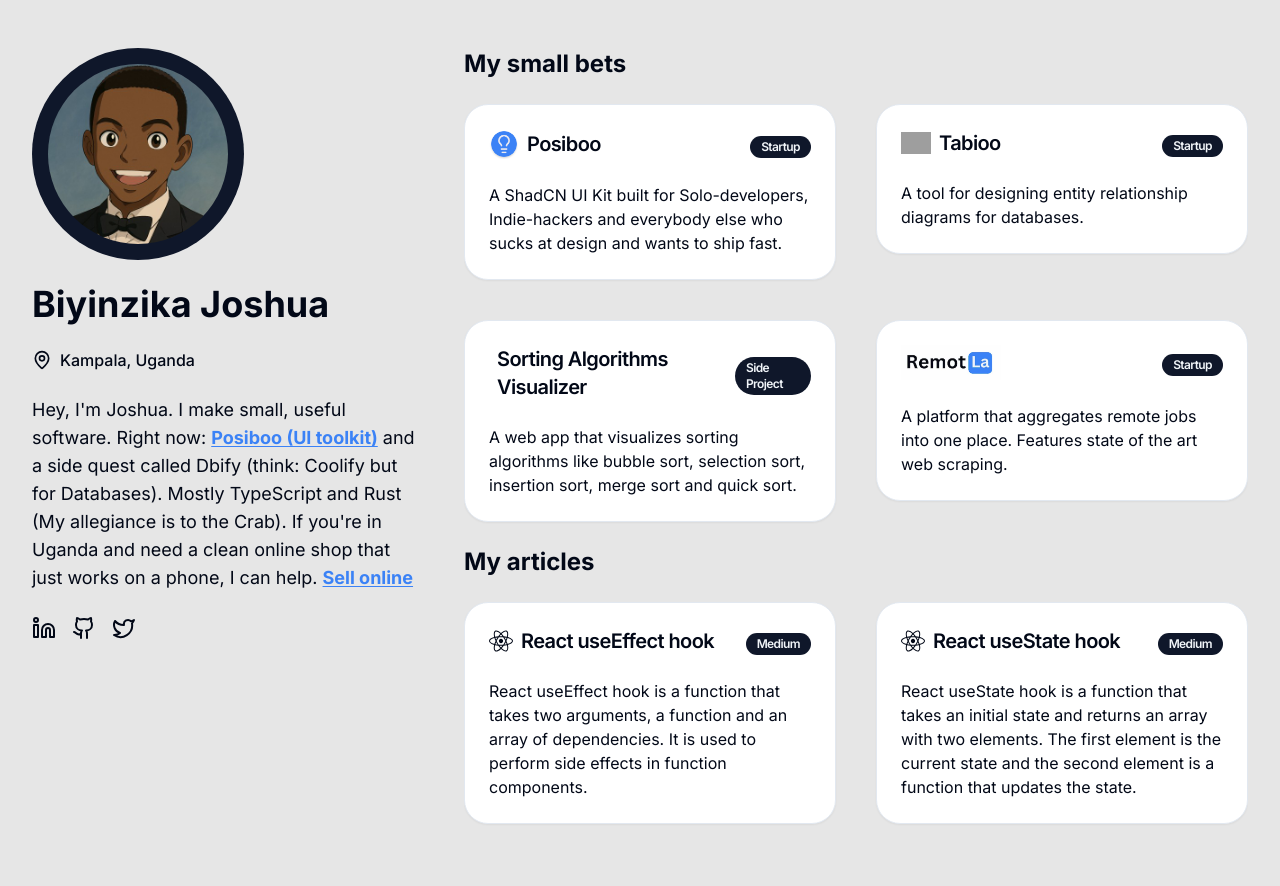
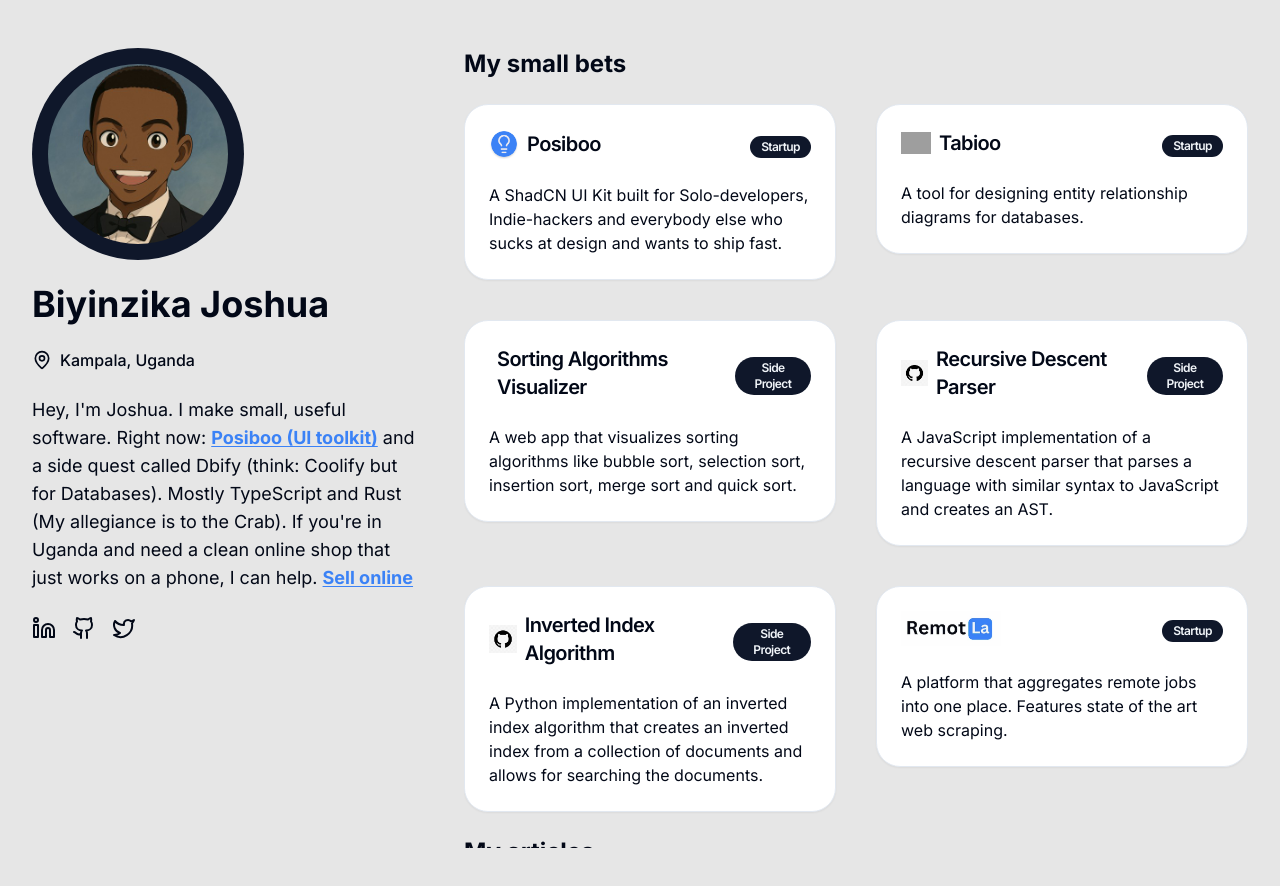
Before and after one commit to Biyinzika-Joshua-J/Portfolio-v4, a Next.js app: page / in a window 1280 px wide. Shown: the top 886 px of the page. Built offline with nearby package versions, Linux system fonts and the light colour scheme; grey boxes are pictures that could not be loaded.

Commit message:
Add inverted index

```diff
--- a/components/ProjectCard.tsx
+++ b/components/ProjectCard.tsx
@@ -44,7 +44,7 @@
             </div>
 
             <div>
-              <Badge className="bg-primary text-accent">{type || 'Startup'}</Badge>
+              <Badge className="bg-primary text-accent text-center">{type || 'Startup'}</Badge>
             </div>
           </CardTitle>
         </CardHeader>
--- a/data/data.ts
+++ b/data/data.ts
@@ -47,6 +47,30 @@
       'A web app that visualizes sorting algorithms like bubble sort, selection sort, insertion sort, merge sort and quick sort.',
     image: '',
     url: 'https://cs-sorting-algorithms-visualizer.netlify.app/',
+    height: 30,
+    width: 30,
+    animation: 'scale-110',
+    type: 'Side Project'
+  },
+
+  {
+    title: 'Recursive Descent Parser',
+    description:
+      'A JavaScript implementation of a recursive descent parser that parses a language with similar syntax to JavaScript and creates an AST.',
+    image: '/logos/github.jpg',
+    url: 'https://github.com/Biyinzika-Joshua-J/Predictive-Recursive-Descent-Parser',
+    height: 30,
+    width: 30,
+    animation: 'scale-110',
+    type: 'Side Project'
+  },
+
+  {
+    title: 'Inverted Index Algorithm',
+    description:
+      'A Python implementation of an inverted index algorithm that creates an inverted index from a collection of documents and allows for searching the documents.',
+    image: '/logos/github.jpg',
+    url: 'https://github.com/Biyinzika-Joshua-J/Expansive_Search',
     height: 30,
     width: 30,
     animation: 'scale-110',
```
Also changed, not shown: public/logos/github.jpg (added).
